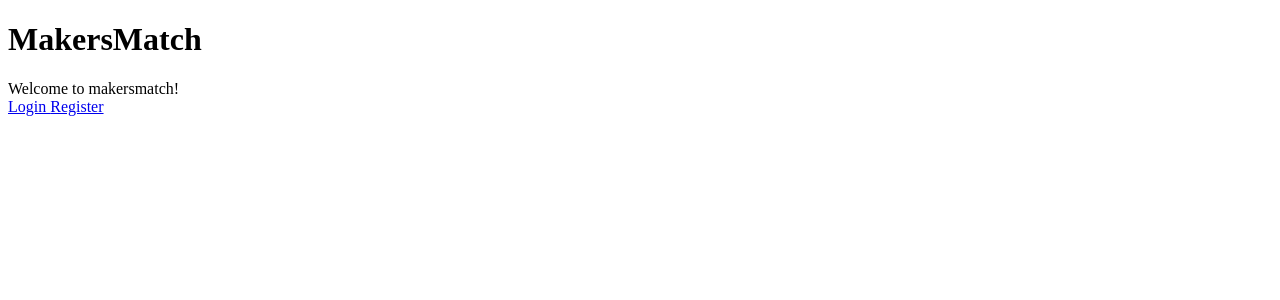
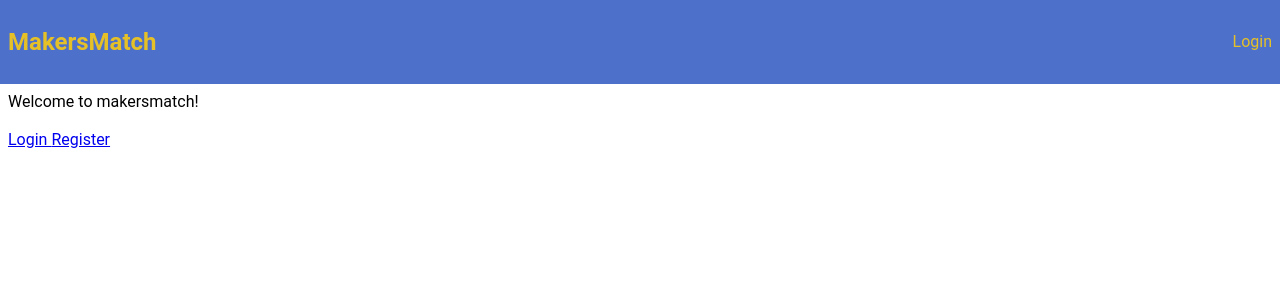
Before and after one commit to nykstobbe/makersmatch-frontend, a Nuxt app: page / in a window 1280 px wide. Shown: the top 300 px of the page. Built offline with nearby package versions, Linux system fonts and the light colour scheme.

Commit message:
changed visuals

```diff
--- /dev/null
+++ b/components/customHeader.vue
@@ -0,0 +1,39 @@
+<template>
+    <header>
+        <div class="logo">
+            <h2>MakersMatch</h2>
+        </div>
+        <nav>
+            <ul>
+                <NuxtLink to="./login">Login</NuxtLink>
+            </ul>
+        </nav>
+    </header>
+</template>
+
+<style scoped>
+
+header {
+    background-color: #4d70ca;
+    color: #e6c027;
+    padding: 8px;
+    display: flex;
+    justify-content: space-between;
+    align-items: center;
+}
+
+nav ul {
+    list-style: none;
+    display: flex;
+}
+
+nav li {
+    margin-right: 20px;
+}
+
+a {
+    text-decoration: none;
+    color: #e6c027;
+}
+
+</style>
--- a/layouts/default.vue
+++ b/layouts/default.vue
@@ -1,4 +1,21 @@
 <template>
-    <h1>MakersMatch</h1>
-    <slot/>
+    <CustomHeader/>
+    <div class="content">
+        <slot/>
+    </div>
 </template>
+
+<style>
+
+html, body {
+    height: 100%;
+    width: 100%;
+    margin: 0px;
+    font-family: 'Roboto', sans-serif;
+}
+
+.content {
+    margin: 8px;
+}
+
+</style>
--- a/pages/index.vue
+++ b/pages/index.vue
@@ -1,6 +1,6 @@
 <template>
 
-    Welcome to makersmatch!<br/>
+    Welcome to makersmatch!<br/><br/>
 
     <NuxtLink to="/login">
         Login
--- a/pages/login.vue
+++ b/pages/login.vue
@@ -33,7 +33,7 @@ const login = () => {
 
     <h3>Login Page</h3>
 
-    <form v-on:submit.prevent="login">
+    <form class="login-form" v-on:submit.prevent="login">
         <label for="email">email:</label>
         <input id="email" type="text" v-model="email">
         <label for="password">Password:</label>
@@ -43,9 +43,11 @@ const login = () => {
 </template>
 
 <style>
+
 form {
     display: flex;
     flex-direction: column;
     width: 160px;
 }
+
 </style>
```
Also changed, not shown: 1 other file (tests, documents, lock files or other folders).
